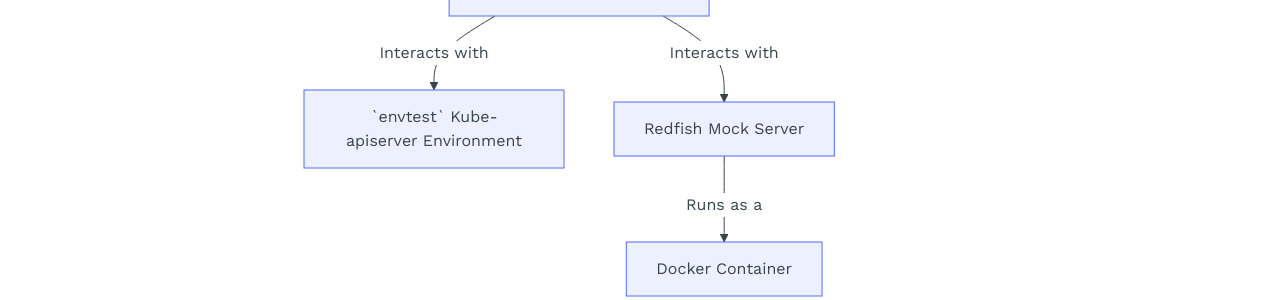
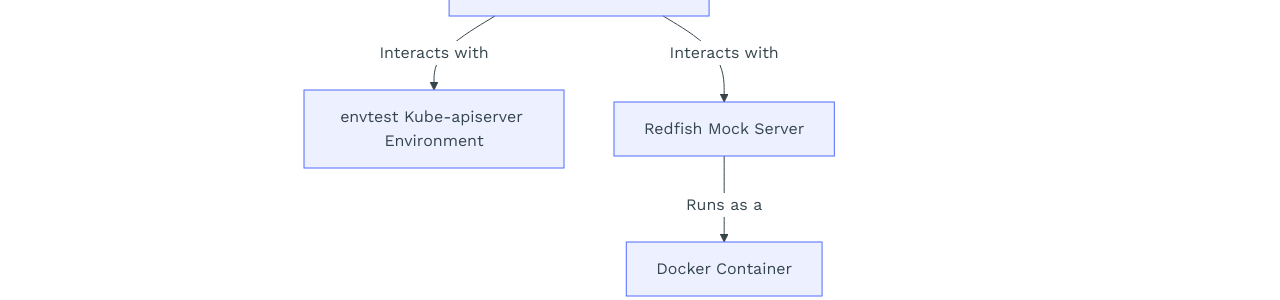
Before and after one commit to ironcore-dev/metal-operator, an MkDocs documentation site: the page built from docs/development/dev_setup.md, in a window 1280 px wide. Shown: the part 601-901 px from the top of the page. Built offline with MkDocs 1.6.1 and Material for MkDocs 9.7.7, drawn with Linux system fonts in a browser that asks for light colours; comment, search, counter and statistics services are not loaded.

````diff
--- a/docs/development/dev_setup.md
+++ b/docs/development/dev_setup.md
@@ -14,7 +14,7 @@ run a local mock Redfish instance to simulate operations performed by various re
 
 ```mermaid
 graph TD
-    A[Kubernetes Controller Runtime Based Reconcilers] -->|Interacts with| B[`envtest` Kube-apiserver Environment]
+    A[Kubernetes Controller Runtime Based Reconcilers] -->|Interacts with| B[envtest Kube-apiserver Environment]
     A -->|Interacts with| C[Redfish Mock Server]
     C -->|Runs as a| D[Docker Container]
 ```
````
